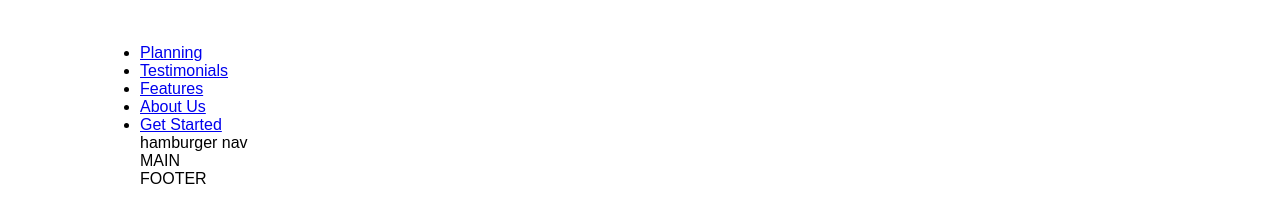
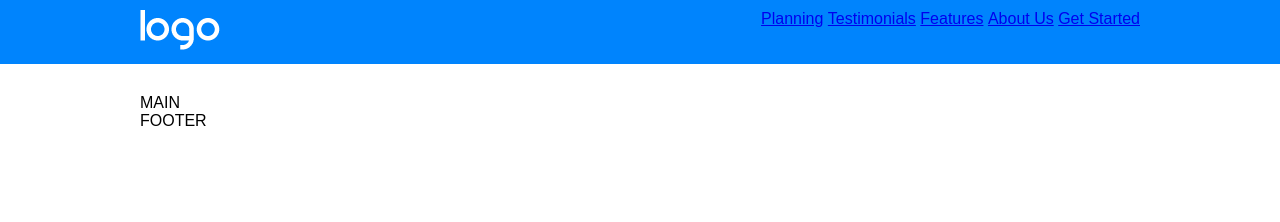
Before and after one commit to FrancescoFolgheraiter/htmlcss-responsive-layout, a plain HTML site: page index.html in a window 1280 px wide. Drawn offline with Linux system fonts and the light colour scheme.

Commit message:
update nav bar with style[@header]

```diff
--- a/css/style.css
+++ b/css/style.css
@@ -24,14 +24,33 @@ html{
 }
 
 .container{
-    width: 1000px;
+    width:100%;
+    max-width: 1000px;
     margin: 0 auto;
 }
+.my-row{
+    display:flex;
+    flex-wrap: wrap;
+}
 
+.spaced{
+    justify-content: space-between;
+}
 /*
     HEADER
 */
-
+header{
+    background-color: var(--second-color);
+    color:white;
+    padding:10px;
+    margin-bottom: 30px;
+}
+header .container .my-row ul li{
+    display: inline-block;
+}
+header .container .my-row nav:last-child div:first-child{
+    display:none;
+}
 
 /*
     MAIN
@@ -52,6 +71,10 @@ html{
 }
 /*desktop*/
 @media screen and (min-width:992px){
-
-
+    header .container .my-row nav:last-child div:first-child{
+        display:block;
+    }
+    header .container .my-row nav:last-child div:last-child{
+        display:none;
+    }
 }
--- a/index.html
+++ b/index.html
@@ -15,7 +15,7 @@
     <!--INIZIO HEADER-->
     <header>
         <div class="container">
-            <div class="my-row">
+            <div class="my-row spaced">
                 <nav>
                     <div class="container-img">
                         <img src="./img/logo.png" alt="">
```
